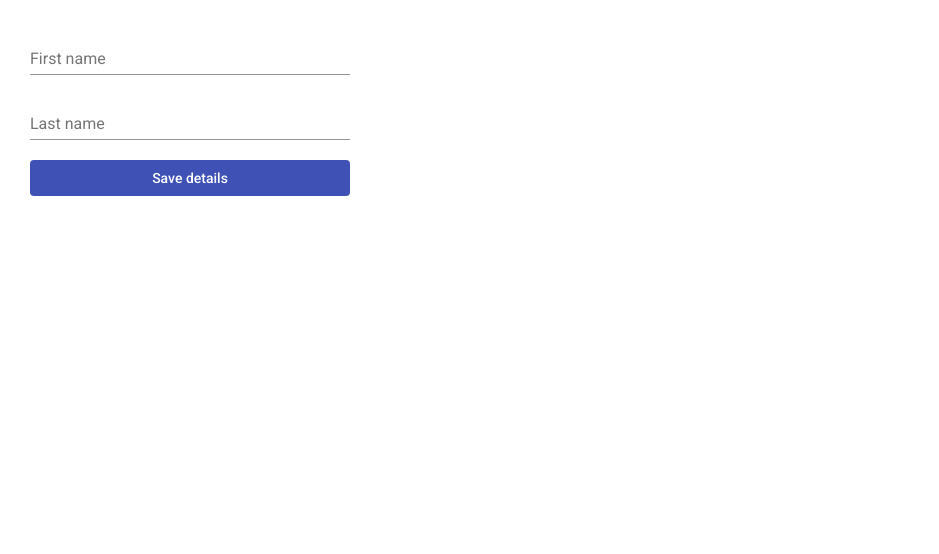
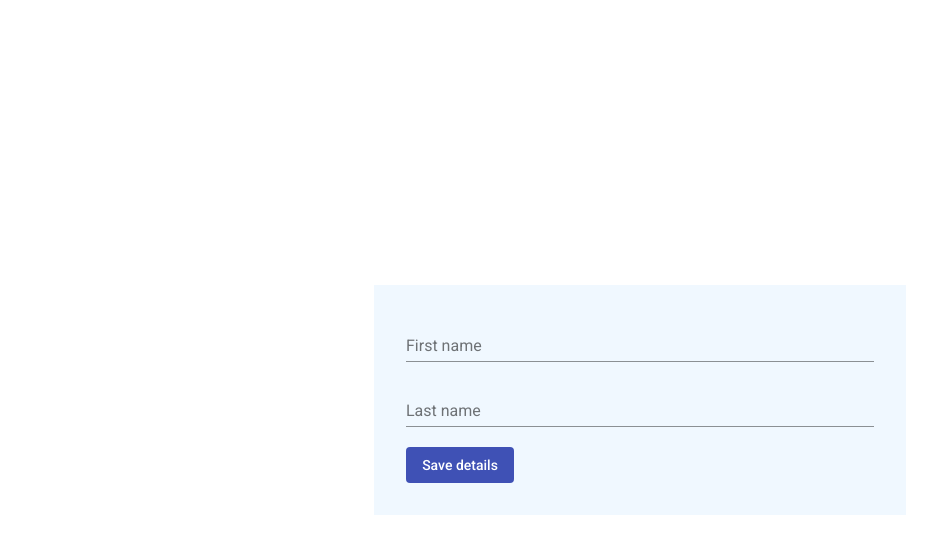
Before and after one commit to ramin-ahmadi/angular-forms, an Angular app: page / in a window 1280 px wide. Shown: the top 554 px of the page, without its empty margins (0-939 px from the left). Built offline with nearby package versions, Linux system fonts and the light colour scheme.

Commit message:
Add container and row wrappers
Add container and row wrapper to center align the form.
Add a background color to make it popup

```diff
--- a/src/app/details-form/details-form.component.html
+++ b/src/app/details-form/details-form.component.html
@@ -1,3 +1,5 @@
+<div class="container">
+  <div class="row">
 <form class="details-form">
   <mat-form-field class="details-form__form-field">
     <mat-label class="details-form__form-field__label">First name</mat-label>
@@ -9,3 +11,5 @@
   </mat-form-field>
   <button mat-flat-button color="primary">Save details</button>
 </form>
+</div>
+</div>
--- a/src/app/details-form/details-form.component.scss
+++ b/src/app/details-form/details-form.component.scss
@@ -1,10 +1,11 @@
 
 .details-form{
-  margin:30px;
   display: flex;
   flex-wrap: wrap;
-  flex-direction: column;
-  max-width: 20rem;
+  flex-direction: row;
+  margin: 25% auto;
+  padding: 2rem;
+  background: aliceblue;
   &__form-field{
     flex-basis: 100%;
     flex-grow: 1;
```
